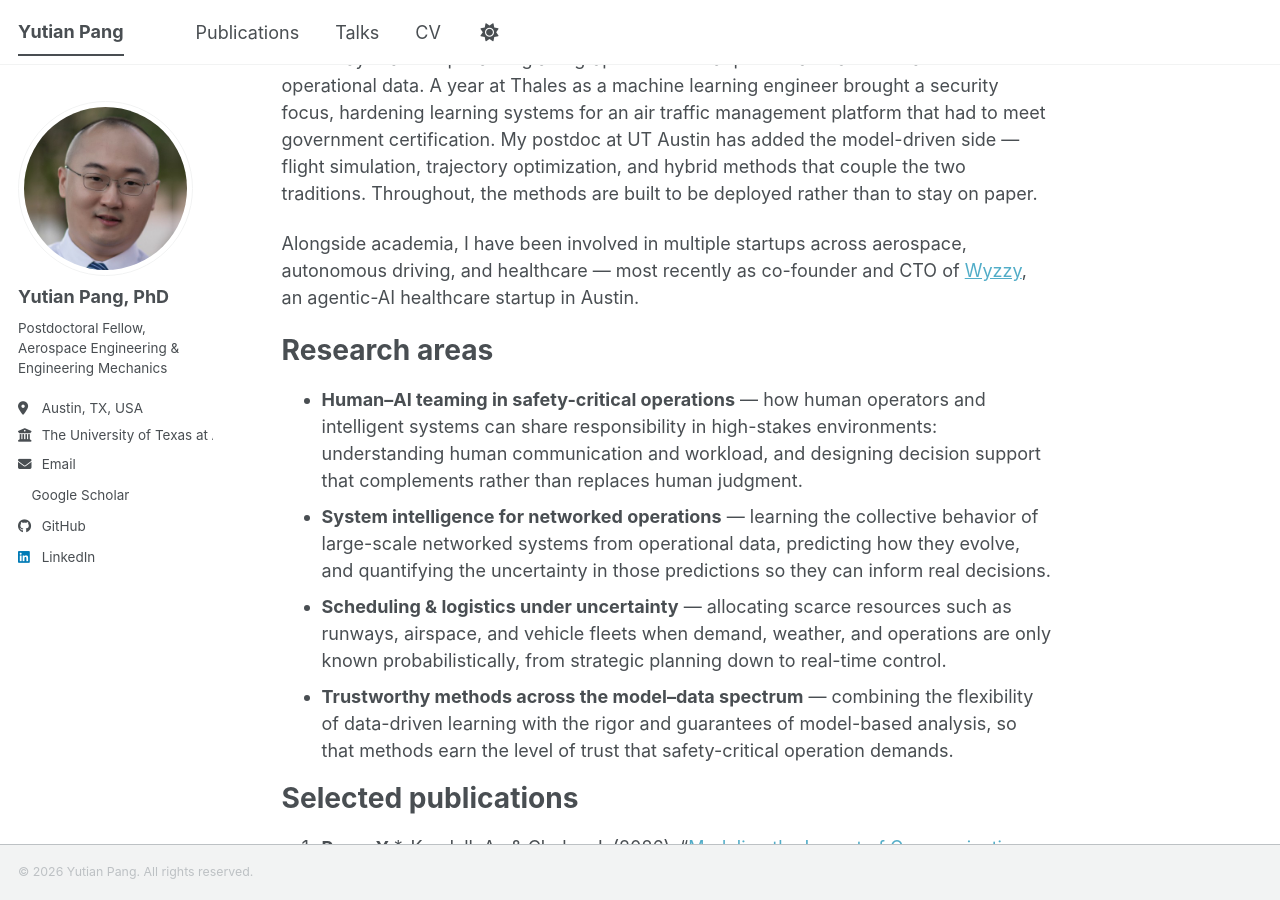
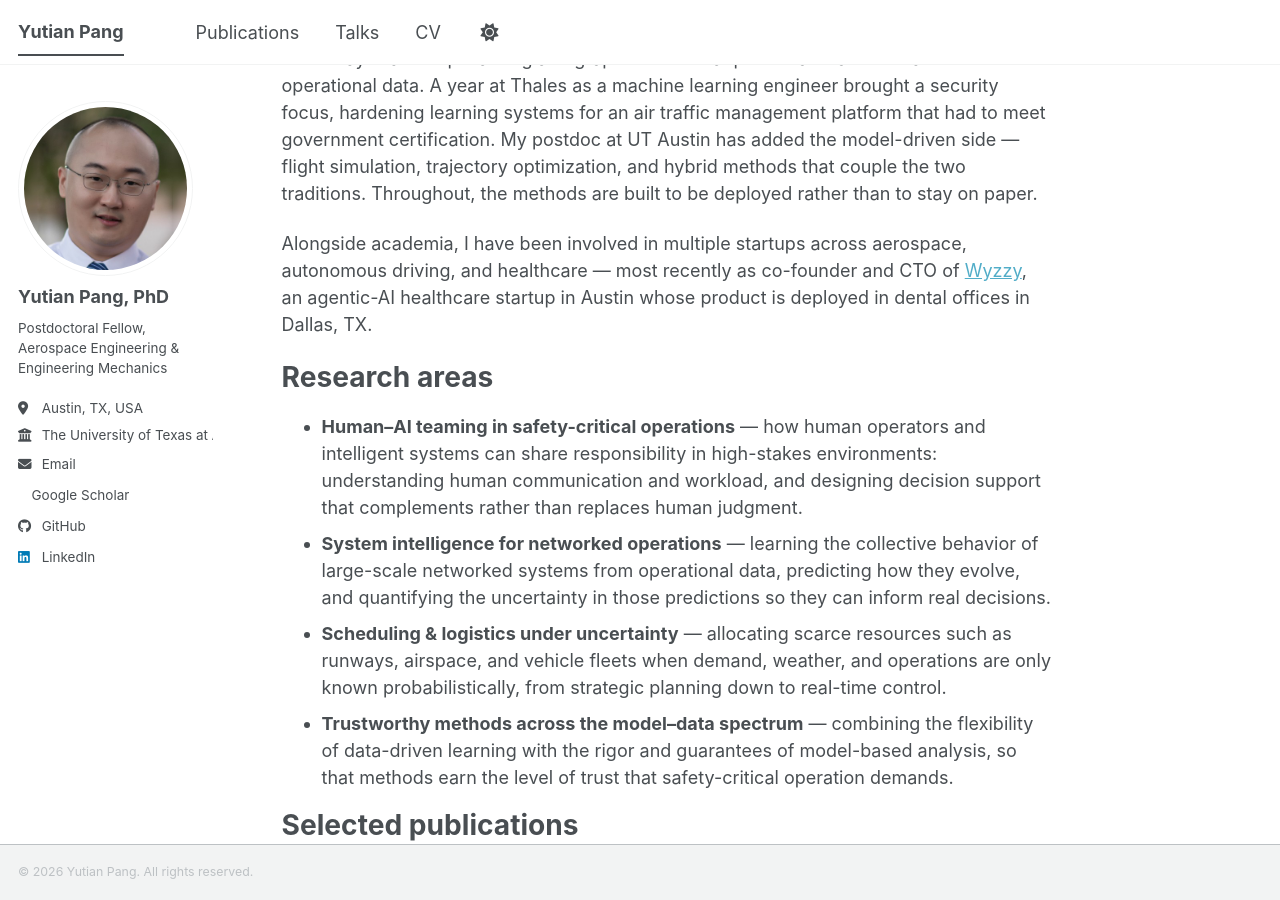
Before and after one commit to YutianPangASU/yutianpangasu.github.io, a Jekyll site: the page built from _pages/about.md, in a window 1280 px wide and 900 px high, scrolled down 392 px. Built offline with Jekyll 4.4.1, drawn with Linux system fonts in a browser that asks for light colours; a style sheet for code colours, icons or effects is not loaded.

Commit message:
Homepage: note Wyzzy deployment in Dallas dental offices
Co-Authored-By: Claude Fable 5 <noreply@anthropic.com>

```diff
--- a/_pages/about.md
+++ b/_pages/about.md
@@ -12,7 +12,7 @@ I am a postdoctoral research fellow in the Department of Aerospace Engineering &
 
 My path has crossed the model–data spectrum in stages. My Ph.D. at Arizona State University, anchored in a five-year NASA aviation data-science project, was data-driven work: Bayesian deep learning and graph models that predict air traffic behavior from operational data. A year at Thales as a machine learning engineer brought a security focus, hardening learning systems for an air traffic management platform that had to meet government certification. My postdoc at UT Austin has added the model-driven side — flight simulation, trajectory optimization, and hybrid methods that couple the two traditions. Throughout, the methods are built to be deployed rather than to stay on paper.
 
-Alongside academia, I have been involved in multiple startups across aerospace, autonomous driving, and healthcare — most recently as co-founder and CTO of [Wyzzy](https://calls.wyzzy.ai/), an agentic-AI healthcare startup in Austin.
+Alongside academia, I have been involved in multiple startups across aerospace, autonomous driving, and healthcare — most recently as co-founder and CTO of [Wyzzy](https://calls.wyzzy.ai/), an agentic-AI healthcare startup in Austin whose product is deployed in dental offices in Dallas, TX.
 
 Research areas
 ======
```
